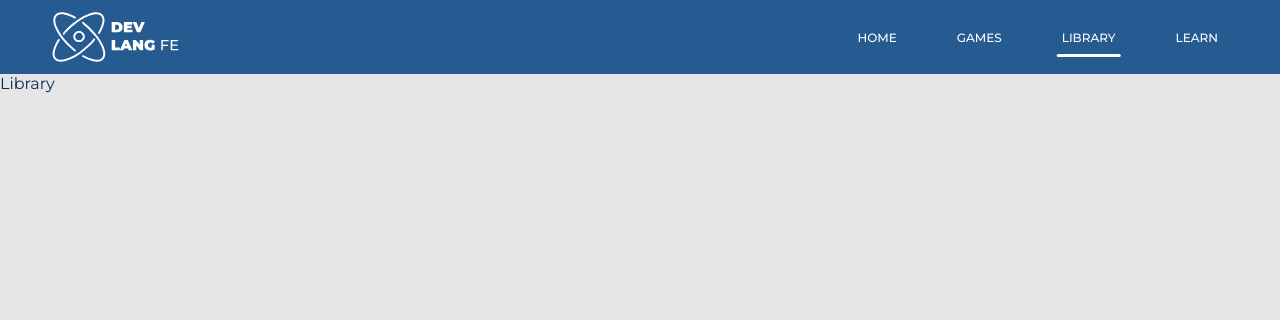
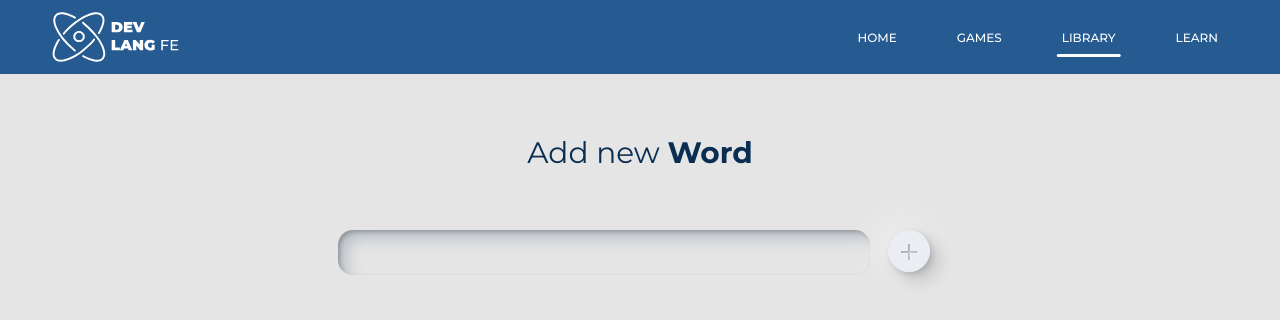
Before and after one commit to Anton-Osip/dev-lang, a React (Create React App) app: page /library in a window 1280 px wide. Shown: the top 320 px of the page. Built offline with nearby package versions, Linux system fonts and the light colour scheme.

Commit message:
создаем стэйт для хранения слов

```diff
--- a/src/App.tsx
+++ b/src/App.tsx
@@ -1,4 +1,4 @@
-import React from 'react'
+import React, { useEffect } from 'react'
 import './App.css'
 import Header from './components/Header/Header'
 import Dashboard from './components/Dashboard/Dashboard'
@@ -9,7 +9,6 @@ function App() {
   return (
     <BrowserRouter>
       <Header />
-
       <Routes>
         <Route path='/dashboard' element={<Dashboard />} />
         <Route path='/library' element={<Library />} />
--- a/src/components/Library/Library.tsx
+++ b/src/components/Library/Library.tsx
@@ -1,6 +1,19 @@
 import React from 'react'
-// import styles from './Library.module.css'
+import styles from './Library.module.css'
+import addBtn from '../../assets/img/add.svg'
 
 export default function Library() {
-  return <div>Library</div>
+  return (
+    <section className={styles.libraryBlock}>
+      <span>
+        Add new <b>Word</b>
+      </span>
+      <form className={styles.addWordBlock}>
+        <input type='text' />
+        <button>
+          <img src={addBtn} alt='addBtn' />
+        </button>
+      </form>
+    </section>
+  )
 }
--- a/src/index.tsx
+++ b/src/index.tsx
@@ -1,19 +1,21 @@
-import React from 'react';
-import ReactDOM from 'react-dom/client';
-import './index.css';
-import App from './App';
-import reportWebVitals from './reportWebVitals';
+import React from 'react'
+import ReactDOM from 'react-dom/client'
+import './index.css'
+import App from './App'
+import reportWebVitals from './reportWebVitals'
+import { Provider } from 'react-redux'
+import store from './redux/rootReducer'
 
-const root = ReactDOM.createRoot(
-  document.getElementById('root') as HTMLElement
-);
+const root = ReactDOM.createRoot(document.getElementById('root') as HTMLElement)
 root.render(
   <React.StrictMode>
-    <App />
-  </React.StrictMode>
-);
+    <Provider store={store}>
+      <App />
+    </Provider>
+  </React.StrictMode>,
+)
 
 // If you want to start measuring performance in your app, pass a function
 // to log results (for example: reportWebVitals(console.log))
 // or send to an analytics endpoint. Learn more: https://bit.ly/CRA-vitals
-reportWebVitals();
+reportWebVitals()
--- /dev/null
+++ b/src/redux/libraryReduser.ts
@@ -0,0 +1,31 @@
+import { createSlice } from '@reduxjs/toolkit'
+import uuid from 'react-uuid'
+
+export interface ILibraryState {
+  wordList: IWordState[]
+}
+
+export interface IWordState {
+  id: string
+  word: string
+  translation: string
+  learn: number
+}
+
+const initialState: ILibraryState = {
+  wordList: [
+    { id: '1', word: 'кот', translation: 'cat', learn: 80 },
+    { id: '2', word: 'собака', translation: 'dog', learn: 80 },
+    { id: '3', word: 'привет', translation: 'hellow', learn: 80 },
+  ],
+}
+
+const libraryReducer = createSlice({
+  name: 'library',
+  initialState: initialState,
+
+  reducers: {},
+})
+
+export default libraryReducer.reducer
+export const {} = libraryReducer.actions
--- /dev/null
+++ b/src/redux/rootReducer.ts
@@ -0,0 +1,41 @@
+import { Reducer, combineReducers, configureStore } from '@reduxjs/toolkit'
+import {
+  FLUSH,
+  PAUSE,
+  PERSIST,
+  PURGE,
+  REGISTER,
+  REHYDRATE,
+  persistReducer,
+  persistStore,
+} from 'redux-persist'
+import storage from 'redux-persist/lib/storage'
+import libraryReducer,{ ILibraryState } from './libraryReduser'
+
+
+export interface IRootState {
+    library: ILibraryState
+}
+
+const persistConfig = {
+  key: 'root',
+  storage,
+}
+const rootReducer: Reducer<IRootState> = combineReducers({
+  library: libraryReducer,
+})
+
+const persistedReducer: any = persistReducer(persistConfig, rootReducer)
+
+const store = configureStore({
+  reducer: persistedReducer,
+  middleware: getDefaultMiddleware =>
+    getDefaultMiddleware({
+      serializableCheck: {
+        ignoredActions: [FLUSH, REHYDRATE, PAUSE, PERSIST, PURGE, REGISTER],
+      },
+    }),
+})
+
+export const persistor = persistStore(store)
+export default store
```
Also changed, not shown: package.json (+18 -12 lines), 1 other file (tests, documents, lock files or other folders).
